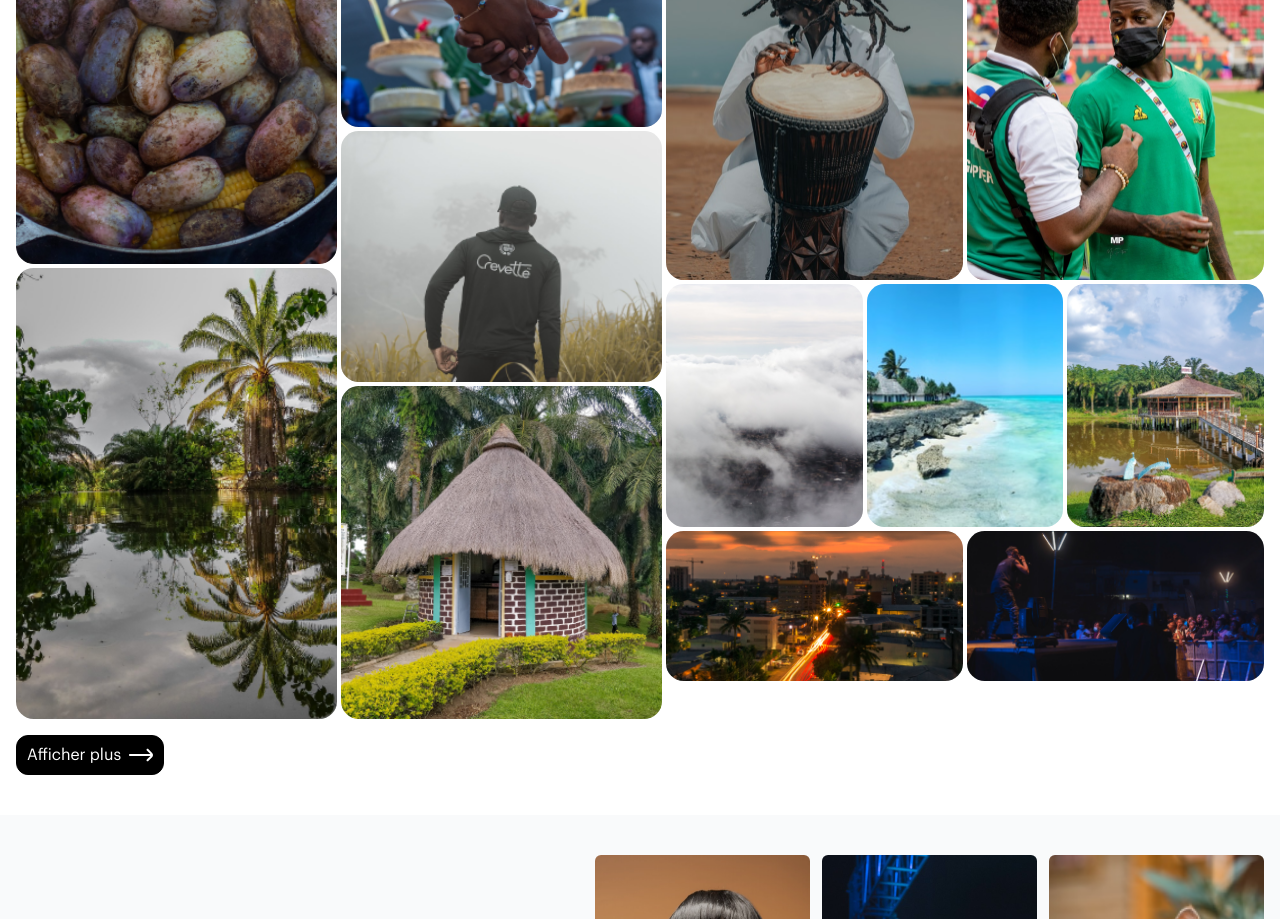
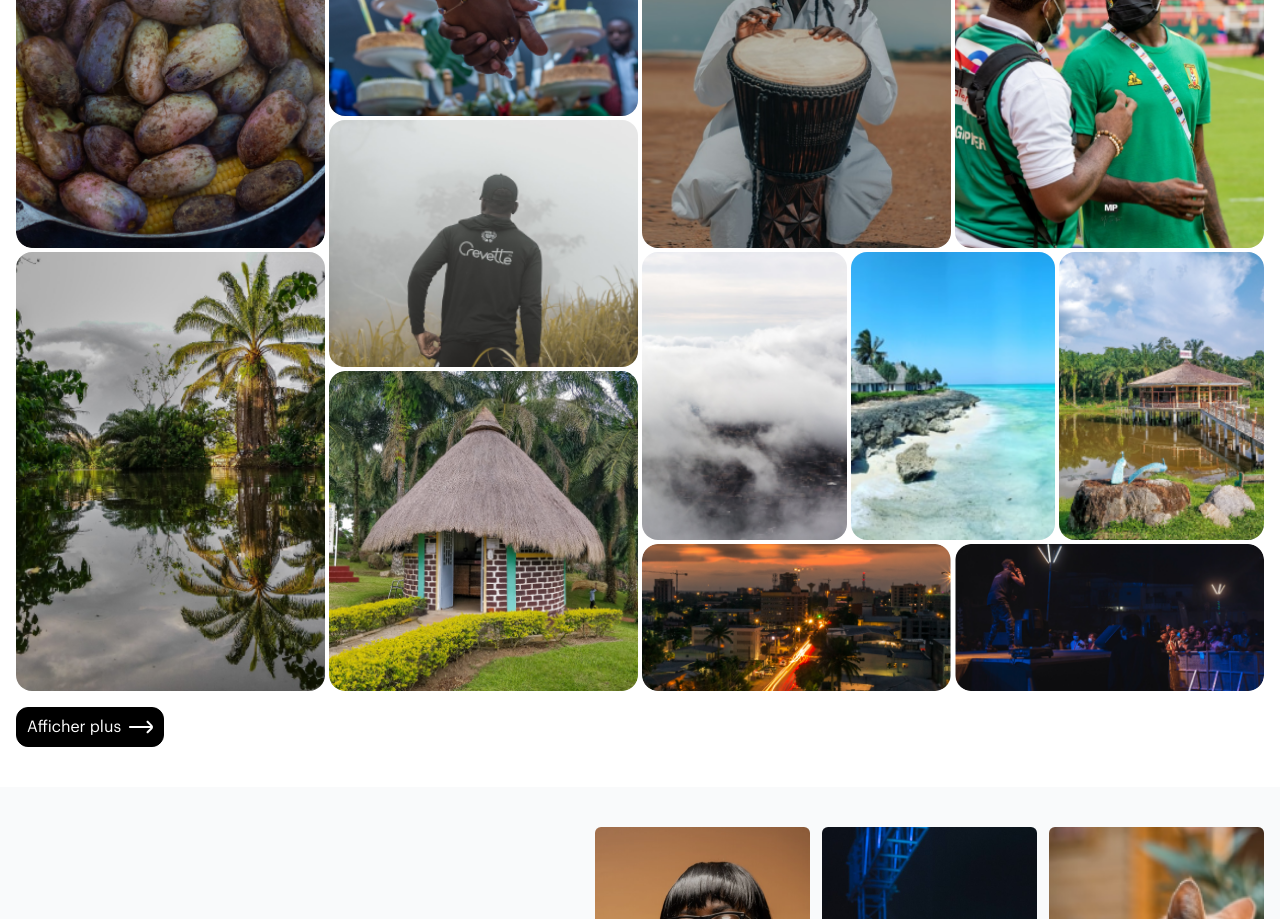
Before and after one commit to ln-dev7/WebAppPhotography, a React (Vite) app: page / in a window 1280 px wide. Shown: the part 1120-2039 px from the top of the page. Built offline with nearby package versions, Linux system fonts and the light colour scheme; a web font is replaced by a local one.

Commit message:
archives section

```diff
--- a/src/Pages/Home/Home.jsx
+++ b/src/Pages/Home/Home.jsx
@@ -64,8 +64,6 @@ function Home() {
               <img src="/assets/images/3.png" alt="photo" />
               <img src="/assets/images/4.png" alt="photo" />
               <img src="/assets/images/5.png" alt="photo" />
-            </div>
-            <div>
               <img src="/assets/images/6.png" alt="photo" />
               <img src="/assets/images/7.png" alt="photo" />
               <img src="/assets/images/8.png" alt="photo" />
--- a/src/Pages/Home/home.scss
+++ b/src/Pages/Home/home.scss
@@ -238,54 +238,19 @@
       gap: 0.25rem;
 
       div {
-        &:first-child {
         display: grid;
         grid-gap: 0.25rem;
         grid-template-areas:
-            "a a a b b b"
-            "a a a b b b"
-            "a a a c c c"
-            "d d d c c c"
-            "d d d e e e"
-            "d d d e e e";
+          "a a a b b b f f f g g g"
+          "a a a b b b f f f g g g"
+          "a a a c c c f f f g g g"
+          "d d d c c c h h i i j j"
+          "d d d e e e h h i i j j"
+          "d d d e e e k k k l l l";
         img {
           width: 100%;
           height: 100%;
-            border-radius: 1.1rem;
-            overflow: hidden;
-            &:nth-child(1) {
-              grid-area: a;
-            }
-            &:nth-child(2) {
-              grid-area: b;
-            }
-            &:nth-child(3) {
-              grid-area: c;
-            }
-            &:nth-child(4) {
-              grid-area: d;
-            }
-            &:nth-child(5) {
-              grid-area: e;
-            }
-          }
-        }
-        &:last-child {
-          height: 800px;
-          display: grid;
-          grid-gap: 0.25rem;
-          grid-template-areas:
-            "a a a b b b"
-            "a a a b b b"
-            "a a a b b b"
-            "c c d d e e"
-            "c c d d e e"
-            "f f f g g g";
-
-          img {
-            width: 100%;
-            height: 100%;
-            border-radius: 1.1rem;
+          border-radius: 1rem;
           overflow: hidden;
           &:nth-child(1) {
             grid-area: a;
@@ -308,6 +273,20 @@
           &:nth-child(7) {
             grid-area: g;
           }
+          &:nth-child(8) {
+            grid-area: h;
+          }
+          &:nth-child(9) {
+            grid-area: i;
+          }
+          &:nth-child(10) {
+            grid-area: j;
+          }
+          &:nth-child(11) {
+            grid-area: k;
+          }
+          &:nth-child(12) {
+            grid-area: l;
           }
         }
       }
```
Lines whose indentation alone changed are shown as unchanged.
